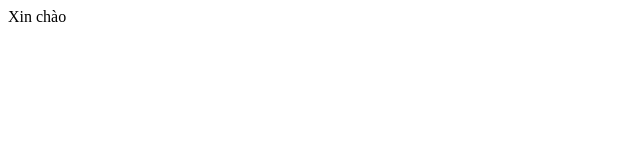
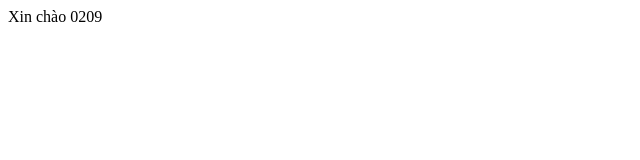
Before and after one commit to linh0209/test-git, a plain HTML site: page test.html in a window 1280 px wide. Shown: the full height of the page, 0-640 px from the left. Drawn offline with Linux system fonts and the light colour scheme.

Commit message:
C3 - update

```diff
--- a/test.html
+++ b/test.html
@@ -7,7 +7,7 @@
     <title>Document</title>
 </head>
 <body>
-    <div>Xin chào</div>
+    <div>Xin chào 0209</div>
 
 </body>
 </html>
```
Also changed, not shown: hello.html (added).
